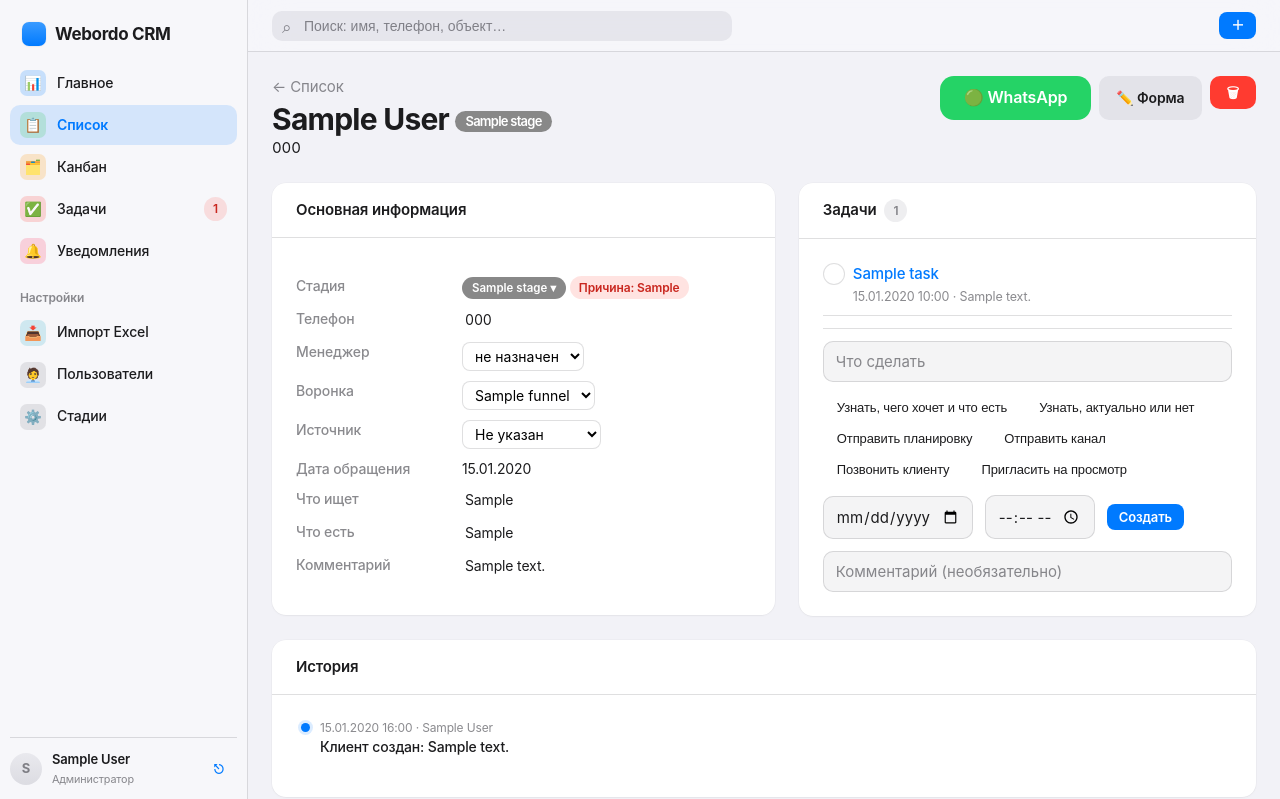
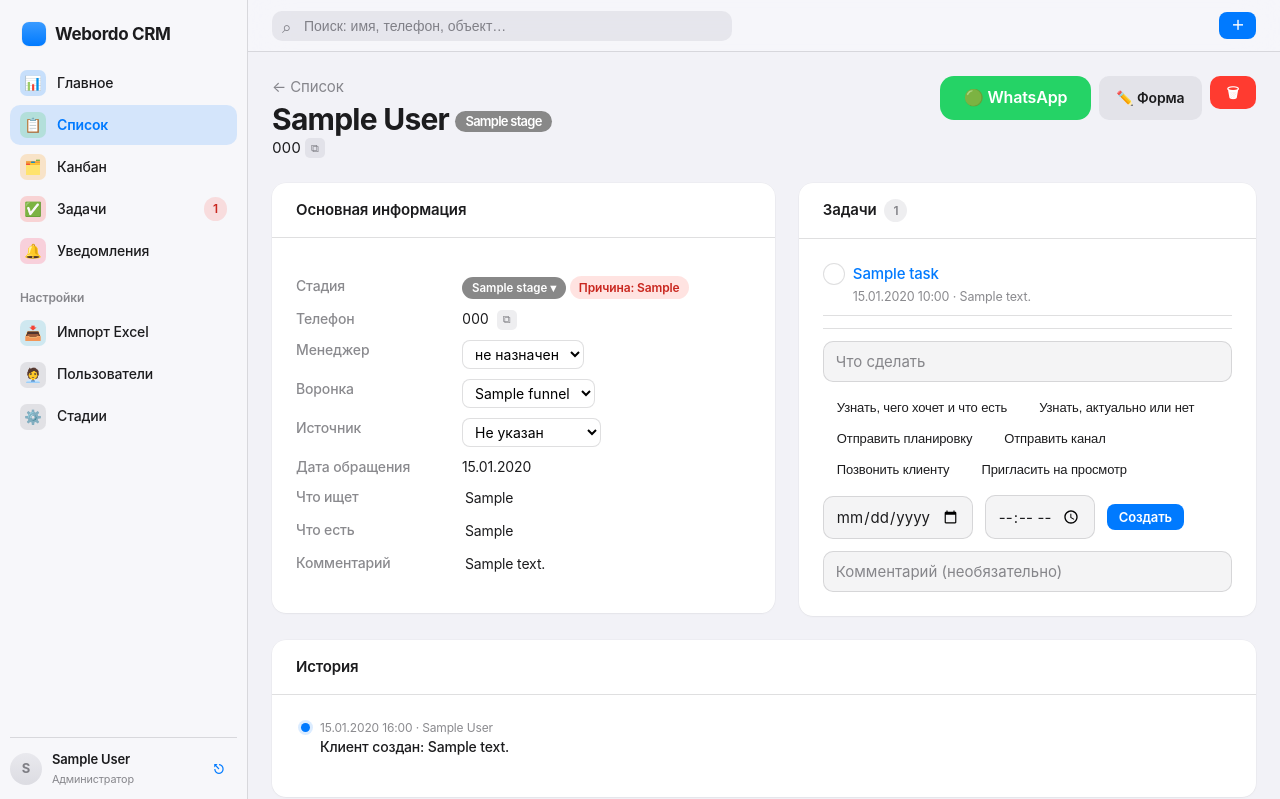
Before and after one commit to Amantur1develooper/srm, a Django app: page /clients/1/ in a window 1280 px wide. Shown: the top 799 px of the page. Run offline with Django 5.2, Linux system fonts and the light colour scheme; a user stored in the database is signed in; tables that the repository leaves empty hold one stand-in row (values such as "Sample post"); data that the repository does not hold is empty.

Commit message:
Кнопка копирования номера в списке и карточке лида
Рядом с номером — маленькая кнопка ⧉: клик копирует номер целиком.
Сам номер по-прежнему выделяется мышкой (Ctrl+C), клик по строке
открывает карточку. Кнопка добавлена в строку списка, в шапку карточки
и в поле «Телефон» основной информации.

Co-Authored-By: Claude Sonnet 5 <noreply@anthropic.com>
Claude-Session: https://claude.ai/code/session_01Lq2UwoTSKSz3UqogTRZ8ys

```diff
--- a/static/crm/app.css
+++ b/static/crm/app.css
@@ -432,7 +432,8 @@ body.selecting .kcard .kcard-open{display:none}
 /* тело не растягивается на всю ширину — всё держится слева, вплотную */
 /* фикс. ширина колонки инфо -> стадия и WhatsApp у всех лидов на одной вертикали (как Excel) */
 .ios-row .body{flex:0 0 auto;min-width:0;width:min(560px,54vw);display:flex;flex-direction:column}
-.ios-row .ttl{display:flex;align-items:baseline;gap:8px;font-weight:600;font-size:14px;letter-spacing:-0.01em;white-space:nowrap;overflow:hidden;text-overflow:ellipsis}
+.ios-row .ttl{display:flex;align-items:center;gap:8px;font-weight:600;font-size:14px;letter-spacing:-0.01em;white-space:nowrap;overflow:hidden;text-overflow:ellipsis}
+.ios-row .ttl .copy-btn{width:18px;height:18px;font-size:10px}
 .ios-row .sub{display:flex;align-items:center;gap:4px;font-size:12.5px;color:var(--muted);white-space:nowrap;overflow:hidden;text-overflow:ellipsis;margin-top:1px}
 .ios-row .rowmeta{color:var(--muted);font-weight:500;overflow:visible}
 .ios-row .task-sub{overflow:visible}
@@ -451,6 +452,16 @@ body.selecting .kcard .kcard-open{display:none}
 }
 .phone-val:hover{background:var(--fill-quat)}
 .phone-val.copied{background:var(--success-soft);color:var(--green-d)}
+
+/* маленькая кнопка «скопировать номер» */
+.copy-btn{
+  flex:0 0 auto;width:20px;height:20px;display:inline-flex;align-items:center;justify-content:center;
+  border:0;border-radius:5px;background:var(--fill);color:var(--muted);font-size:11px;line-height:1;
+  cursor:pointer;font-family:inherit;vertical-align:middle;transition:background .12s,color .12s;
+}
+.copy-btn:hover{background:var(--fill-hover);color:var(--blue)}
+.copy-btn.copied{background:var(--success-soft);color:var(--green-d)}
+.phone-dd{display:flex;align-items:center;gap:8px}
 .ios-row .trail{display:flex;align-items:center;gap:8px;flex:0 0 auto;color:var(--muted);font-size:13px;margin-left:var(--sp-3)}
 .ios-row .trail .hmenu{width:146px;flex:0 0 146px}
 .ios-row .trail .stage-pill-btn{width:100%;text-align:left}
--- a/static/crm/app.js
+++ b/static/crm/app.js
@@ -138,7 +138,8 @@
         return;
       }
       const original = btn.textContent;
-      const feedback = btn.classList.contains("kcopy") ? "✓" : "Скопировано";
+      const compact = btn.classList.contains("kcopy") || btn.classList.contains("copy-btn");
+      const feedback = compact ? "✓" : "Скопировано";
       copyText(btn.dataset.copy).then(function () {
         btn.classList.add("copied");
         btn.textContent = feedback;
--- a/templates/crm/_client_row.html
+++ b/templates/crm/_client_row.html
@@ -14,7 +14,9 @@
             data-placeholder="Без имени" onclick="event.stopPropagation()">{{ c.full_name }}</span>
       {% if c.phone %}
         <span class="phone-val" data-copy="{{ c.phone }}" onmousedown="event.stopPropagation()" onclick="event.stopPropagation()"
-              title="Клик — скопировать · или выделите и Ctrl+C">{{ c.phone }}</span>
+              title="Выделите и Ctrl+C">{{ c.phone }}</span>
+        <button type="button" class="copy-btn" data-copy="{{ c.phone }}" onclick="event.stopPropagation()"
+                title="Скопировать номер" aria-label="Скопировать номер">⧉</button>
       {% else %}
         <span class="muted">без телефона</span>
       {% endif %}
--- a/templates/crm/client_detail.html
+++ b/templates/crm/client_detail.html
@@ -11,7 +11,8 @@
       <span class="stage-pill" style="background:{{ client.stage.color }};font-size:13px;vertical-align:middle">{{ client.stage.name }}</span>
     </h1>
     {% if client.phone %}
-    <span class="phone-val mono" data-copy="{{ client.phone }}" title="Клик — скопировать · или выделите и Ctrl+C">{{ client.phone }}</span>
+    <span class="phone-val mono" data-copy="{{ client.phone }}" title="Выделите и Ctrl+C">{{ client.phone }}</span>
+    <button type="button" class="copy-btn" data-copy="{{ client.phone }}" title="Скопировать номер" aria-label="Скопировать номер">⧉</button>
     {% else %}<small class="muted">без телефона</small>{% endif %}
   </div>
   <div class="actions">
@@ -50,9 +51,12 @@
         </dd>
 
         <dt>Телефон</dt>
-        <dd class="mono kf" contenteditable="true" data-inline-edit
-            data-url="{% url 'client_inline_update' client.id %}" data-field="phone"
-            data-placeholder="—">{{ client.phone }}</dd>
+        <dd class="phone-dd">
+          <span class="mono kf" contenteditable="true" data-inline-edit
+                data-url="{% url 'client_inline_update' client.id %}" data-field="phone"
+                data-placeholder="—">{{ client.phone }}</span>
+          {% if client.phone %}<button type="button" class="copy-btn" data-copy="{{ client.phone }}" title="Скопировать номер" aria-label="Скопировать номер">⧉</button>{% endif %}
+        </dd>
 
         <dt>Менеджер</dt>
         <dd>
```
